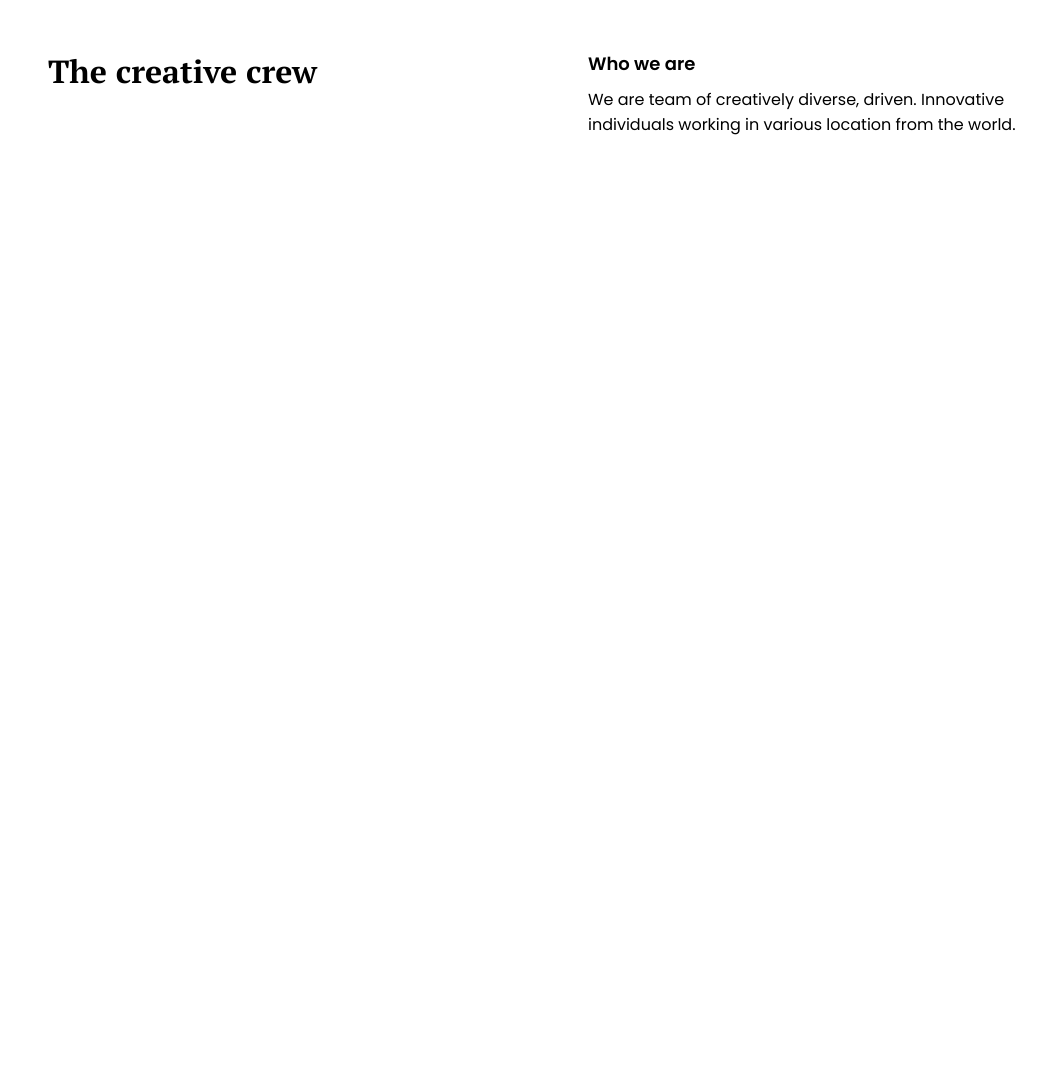
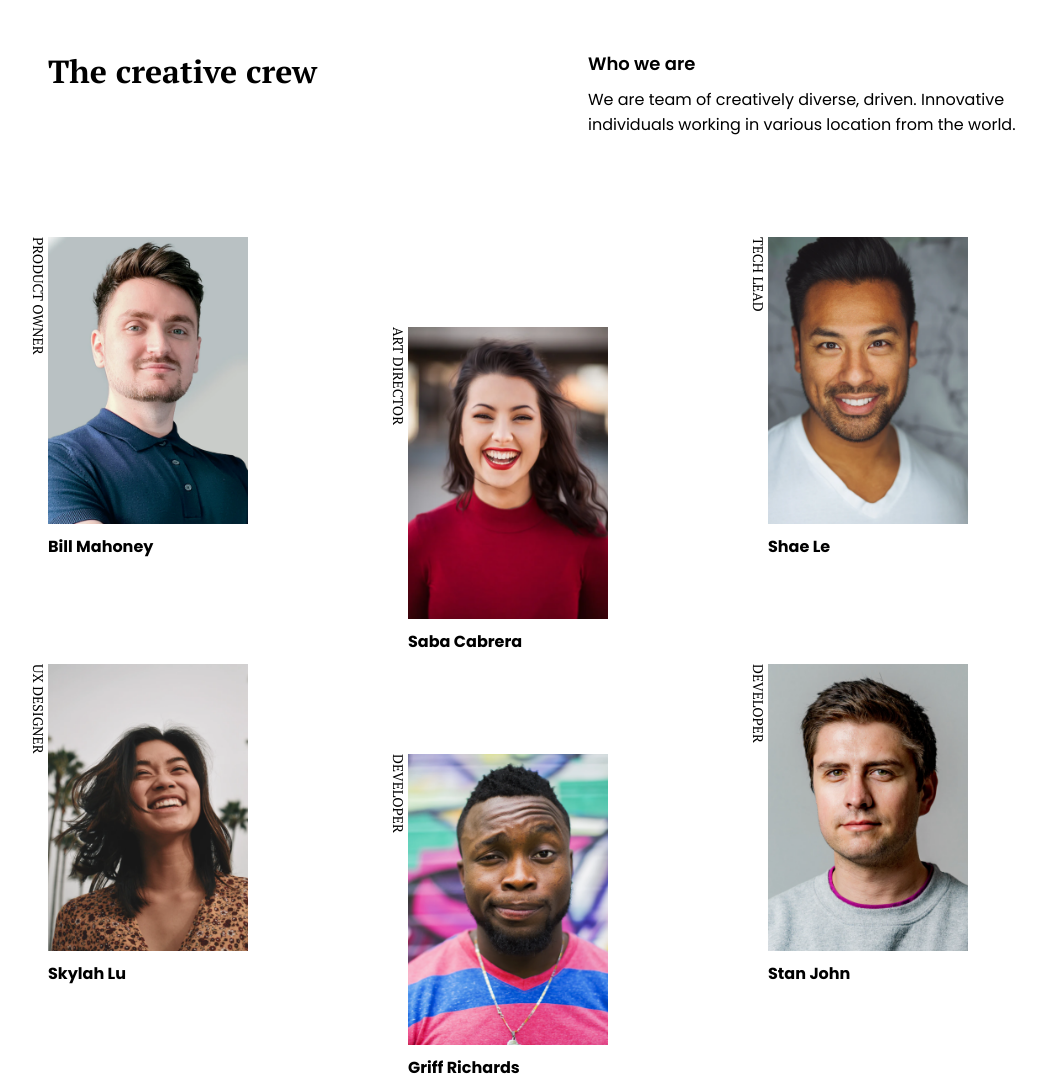
Before and after one commit to saifulislam1431/my-team-page, a plain HTML site: page index.html in a window 1280 px wide. Shown: the whole page, without its empty margins (102-1148 px from the left). Before the commit the page ends 800 px from the top, so only its background shows below. Drawn offline with Linux system fonts and the light colour scheme.

Commit message:
Main section added

```diff
--- a/index.html
+++ b/index.html
@@ -19,5 +19,54 @@
             </div>
         </div>
     </header>
+
+    <main>
+        <section id="main-section" class="container">
+            <div class="teams">
+                <div class="member1">
+                   <div class="intro">
+                      <img src="./img/photo1.png" alt="" class="member-img">
+                      <p class="position">PRODUCT OWNER</p>
+                   </div>
+                   <h4 class="name">Bill Mahoney</h4>
+                </div>
+                <div class="member2">
+                    <div class="intro">
+                        <img src="./img/photo2.png" alt="" class="member-img">
+                        <p class="position">ART DIRECTOR</p>
+                     </div>
+                     <h4 class="name">Saba Cabrera</h4>
+                </div>
+                <div class="member3">
+                    <div class="intro">
+                        <img src="./img/photo3.png" alt="" class="member-img">
+                        <p class="position">TECH LEAD</p>
+                     </div>
+                     <h4 class="name">Shae Le</h4>
+                </div>
+                <div class="member4">
+                    <div class="intro">
+                        <img src="./img/photo4.png" alt="" class="member-img">
+                        <p class="position">UX DESIGNER</p>
+                     </div>
+                     <h4 class="name">Skylah Lu</h4>
+                </div>
+                <div class="member5">
+                    <div class="intro">
+                        <img src="./img/photo5.png" alt="" class="member-img">
+                        <p class="position">DEVELOPER</p>
+                     </div>
+                     <h4 class="name">Griff Richards</h4>
+                </div>
+                <div class="member6">
+                    <div class="intro">
+                        <img src="./img/photo6.png" alt="" class="member-img">
+                        <p class="position">DEVELOPER</p>
+                     </div>
+                     <h4 class="name">Stan John</h4>
+                </div>
+            </div>
+        </section>
+    </main>
 </body>
 </html>
--- a/style.css
+++ b/style.css
@@ -23,3 +23,30 @@
     font-weight: 600;
     font-size: 18px;
 }
+.teams{
+    display: grid;
+    grid-template-columns: repeat(3,1fr);
+    gap: 100px;
+}
+.member-img{
+    width: 200px;
+}
+.member2,.member5{
+    position: relative;
+    top: 90px;
+}
+.intro{
+    display: flex;
+    gap: 10px;
+}
+.position{
+    position: absolute;
+    transform-origin: top left;
+    transform: rotate(90deg);
+    font-family: 'PT Serif', serif;
+    font-weight: 400;
+    font-size: 14px;
+}
+.name{
+    padding-top: 10px;
+}
```
